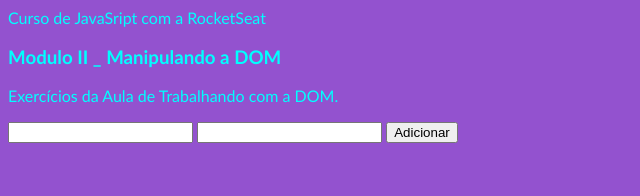
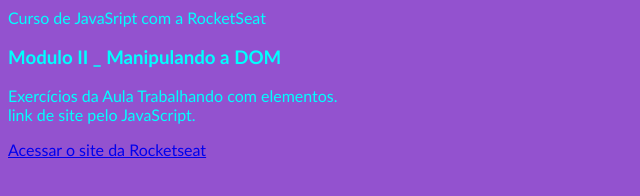
Before and after one commit to romulogoleniesky/RocketSeat_Skylab, a plain HTML site: page Rocket/index_ex006.html in a window 1280 px wide. Shown: the whole page, without its empty margins (0-640 px from the left). Drawn offline with Linux system fonts and the light colour scheme.

Commit message:
Web Service

```diff
--- a/Rocket/index_ex003.html
+++ b/Rocket/index_ex006.html
@@ -2,7 +2,7 @@
 <html>
     <head lang="pt-br">
         <meta charset="utf-8">
-        <title>RS_m2_003</title>
+        <title>RS_m2_005</title>
         <style>
             body{
                 background-color: rgb(147, 82, 207);
@@ -18,18 +18,24 @@
                 <header>Curso de JavaSript com a RocketSeat</header>
                 <h1>Modulo II _ Manipulando a DOM</h1>
                 <p>
-                    Exercícios da Aula de Trabalhando com a DOM.
+                    Exercícios da Aula Trabalhando com elementos.
+                    <br> link de site pelo JavaScript.
                 </p>
             </article>
         </section>
-        <input type="text" name="nome" id="nome">
-        <input type="text" name="nome" id="nom2">
-        <button class="botão">Adicionar</button>
+        <div id="app">
+
+        </div>
 
         <script>
-           var inputElement = document.querySelectorAll("body input");
-           console.log(inputElement);
-           /* Levando o input para o console*/
+           var linkElement = document.createElement('a');
+           linkElement.setAttribute('href', 'http://rocketseat.com.br');
+
+           var textElement = document.createTextNode('Acessar o site da Rocketseat');
+           linkElement.appendChild(textElement);
+
+           var containerElement = document.querySelector('#app');
+           containerElement.appendChild(linkElement);
         </script>
     </body>
 </html>
```
Also changed, not shown: 1 other file.
